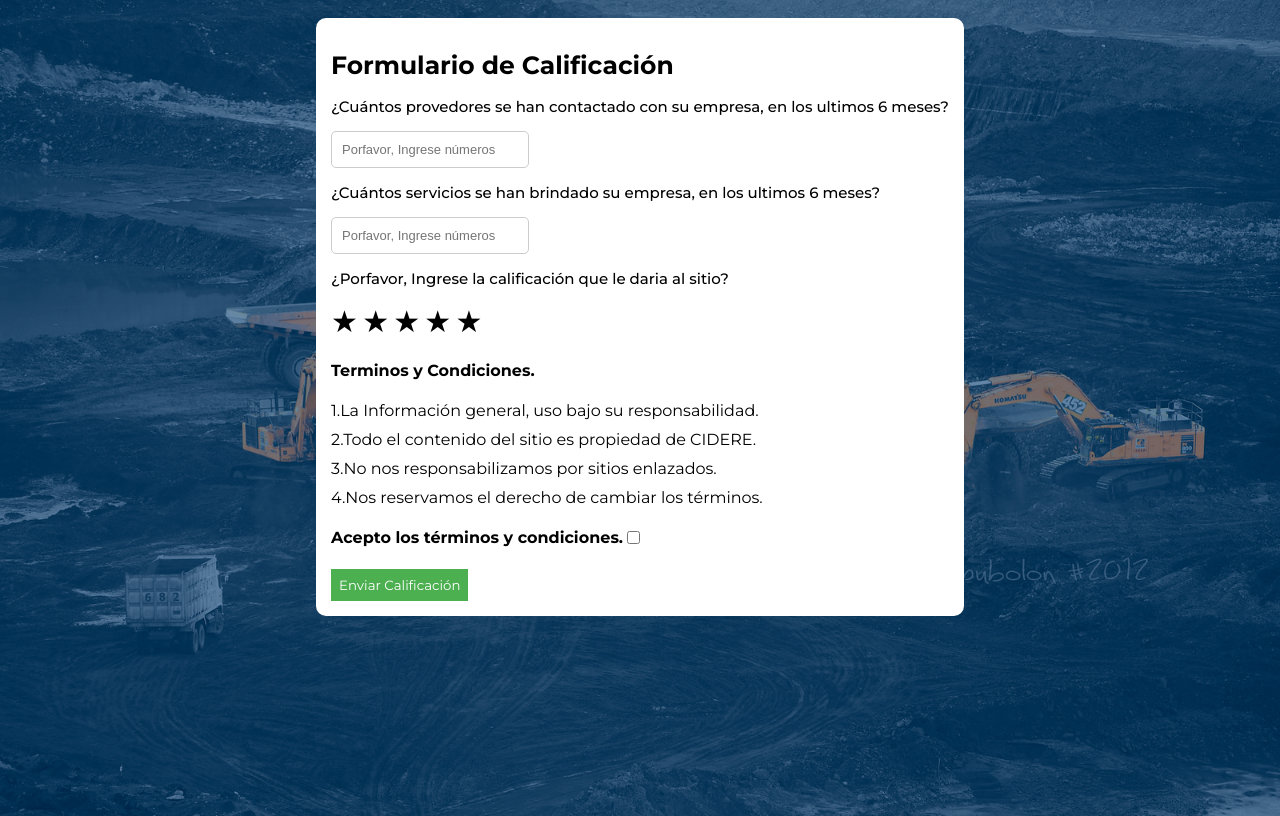
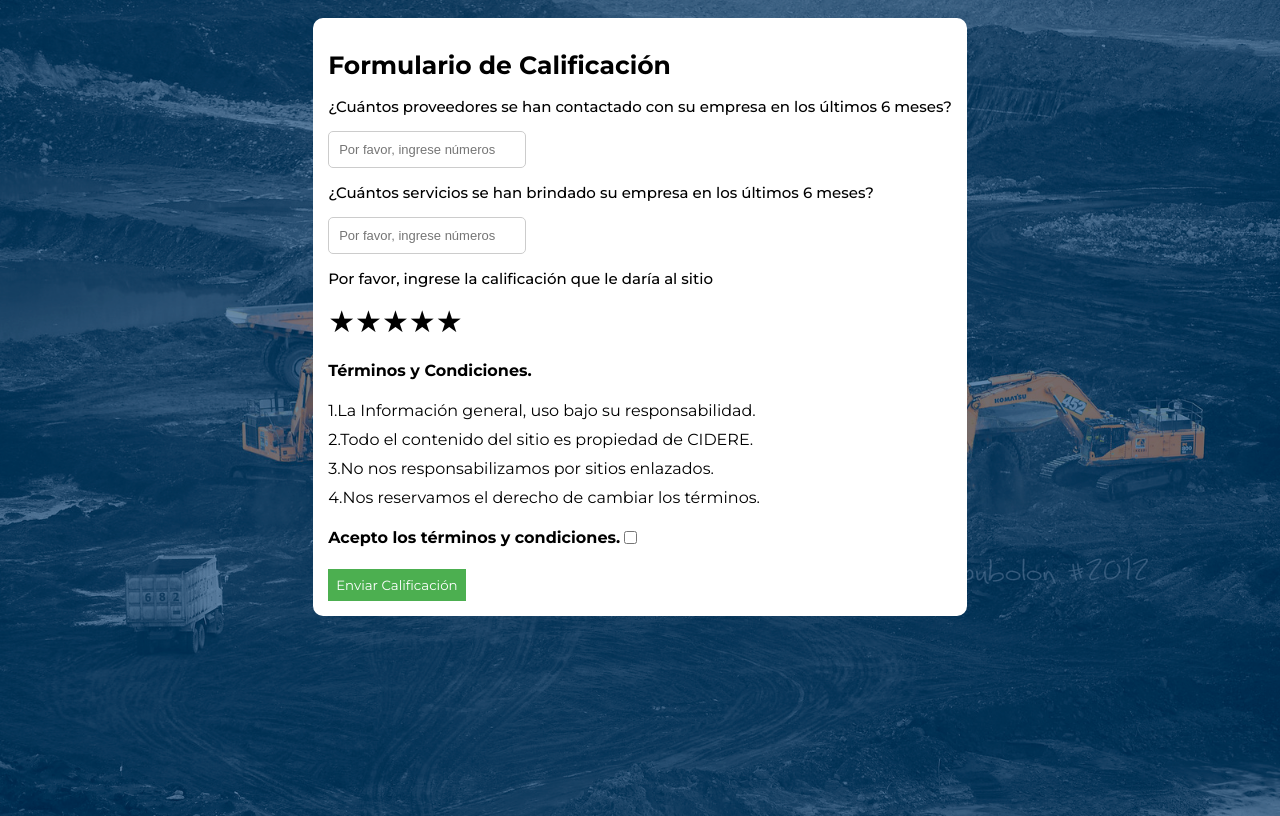
Before and after one commit to Bastian-Rojas/SoftwareCidere, a Django app: page /encuestas/ in a window 1280 px wide. Run offline with Django 4.2, Linux system fonts and the light colour scheme.

Commit message:
version 3

```diff
--- a/cidere_userdb/cidere_userdb/urls.py
+++ b/cidere_userdb/cidere_userdb/urls.py
@@ -31,5 +31,5 @@ urlpatterns = [
     path('cargar-tipo_empresa/', views.cargar_tipo_empresa, name='cargar_tipo_empresa'),
     path('cargar-tamanos_empresa/', views.cargar_tamanos_empresa, name='cargar_tamanos_empresa'),
     path('resultados/', views.resultado_busqueda, name='resultados'),
-    path('encuestas/', views.cargar_encuestas, name='cargar_encuestas'),
+    path('encuestas/', views.cargar_encuestas, name='encuestas'),
    ]
--- a/cidere_userdb/usuarios/admin.py
+++ b/cidere_userdb/usuarios/admin.py
@@ -1,5 +1,5 @@
 from django.contrib import admin
-from .models import Usuario,Region, Provincia, Comuna, Rubro, Tipo_Empresa, Tamano_Empresa
+from .models import Usuario,Region, Provincia, Comuna, Rubro, Tipo_Empresa, Tamano_Empresa, Encuesta
 
 admin.site.register(Usuario)
 admin.site.register(Region)
@@ -8,3 +8,4 @@ admin.site.register(Comuna)
 admin.site.register(Rubro)
 admin.site.register(Tipo_Empresa)
 admin.site.register(Tamano_Empresa)
+admin.site.register(Encuesta)
--- a/cidere_userdb/usuarios/templates/encuestas.html
+++ b/cidere_userdb/usuarios/templates/encuestas.html
@@ -98,23 +98,21 @@
         <div class="content">
             <h1 class="titleForm">Formulario de Calificación</h1>
 
-            <div id="encuestaForm">
+            <form id="encuestaForm" action="{% url 'encuestas' %}" method="POST">
+                {% csrf_token %}
+
                 <div class="form-group">
-                    <h3 class="subtitle">¿Cuántos provedores se han contactado con su empresa, en los ultimos 6 meses?</h3>
-                    <input class="place" type="text" name="contProve" id="contProve" class="form-control" placeholder="Porfavor, Ingrese números">
+                    <h3 class="subtitle">¿Cuántos proveedores se han contactado con su empresa en los últimos 6 meses?</h3>
+                    <input class="place" type="text" name="contProve" id="contProve" class="form-control" placeholder="Por favor, ingrese números">
                 </div>
 
                 <div class="form-group">
-                    <h3 class="subtitle">¿Cuántos servicios se han brindado su empresa, en los ultimos 6 meses?</h3>
-                    <input class="place" type="text" name="contServ" id="contServ" class="form-control" placeholder="Porfavor, Ingrese números">
+                    <h3 class="subtitle">¿Cuántos servicios se han brindado su empresa en los últimos 6 meses?</h3>
+                    <input class="place" type="text" name="contServ" id="contServ" class="form-control" placeholder="Por favor, ingrese números">
                 </div>
-            <!--
-             <div class="adjunto-licitacion">
-                <h3 class="subtitle">Adjuntar PDF:</h3>
-                <input type="file" id="pdf" name="pdf" accept=".pdf" required>
-               </div>
-               -->
-               <h3 class="subtitle">¿Porfavor, Ingrese la calificación que le daria al sitio?</h3>
+
+                <h3 class="subtitle">Por favor, ingrese la calificación que le daría al sitio</h3>
+                <input type="hidden" name="rating" id="rating" value="0">
                 <div class="stars">
                     <form class="stard" id="stard" method="post" enctype="multipart/form-data">
                         <span class="star" data-value="5">★</span>
@@ -124,15 +122,36 @@
                         <span class="star" data-value="1">★</span>
 
                     </form>
+                </div>
+
+                <div class="terminosycondiciones">
+                    <h4 class="terms">Términos y Condiciones.</h4>
+                    <div class="listTerms">
+                        <span>1.La Información general, uso bajo su responsabilidad.</span>
+                        <span>2.Todo el contenido del sitio es propiedad de CIDERE.</span>
+                        <span>3.No nos responsabilizamos por sitios enlazados.</span>
+                        <span>4.Nos reservamos el derecho de cambiar los términos.</span>
+                    </div>
+                    <div class="confirmation">
+                        <h4>Acepto los términos y condiciones.</h4>
+                        <input class="check" type="checkbox" id="terminos" name="terminos">
+                    </div>
+                </div>
+
+                <div class="button">
+                    <button class="bsubmit" type="submit">Enviar Calificación</button>
+                </div>
+            </form>
+        </div>
+    </div>
     <script>
         document.addEventListener("DOMContentLoaded", function () {
             const stars = document.querySelectorAll(".star");
             const ratingInput = document.getElementById("rating");
 
-                            // Función para manejar la selección de estrellas
             function handleStarSelection(event) {
                 const selectedValue = parseInt(event.target.getAttribute("data-value"));
-                                ratingInput.value = selectedValue; // Actualiza el valor del input hidden
+                ratingInput.value = selectedValue;
 
                 stars.forEach(star => {
                     const value = parseInt(star.getAttribute("data-value"));
@@ -144,15 +163,13 @@
                 });
             }
 
-                            // Añadir evento clic a cada estrella
             stars.forEach(star => {
                 star.addEventListener("click", handleStarSelection);
             });
 
-                            // Cuando se carga la página, verifica si hay una calificación preseleccionada
             const preselectedRating = parseInt(document.querySelector(".stars").getAttribute("data-rating"));
             if (preselectedRating > 0) {
-                                ratingInput.value = preselectedRating; // Actualiza el valor del input hidden
+                ratingInput.value = preselectedRating;
 
                 stars.forEach(star => {
                     const value = parseInt(star.getAttribute("data-value"));
@@ -165,29 +182,5 @@
             }
         });
     </script>
-                </div>
-
-                <div class="terminosycondiciones">
-                   <h4 class="terms">Terminos y Condiciones.</h4>
-                        <div class="listTerms">
-                            <span>1.La Información general, uso bajo su responsabilidad.</span>
-                            <span>2.Todo el contenido del sitio es propiedad de CIDERE.</span>
-                            <span>3.No nos responsabilizamos por sitios enlazados.</span>
-                            <span>4.Nos reservamos el derecho de cambiar los términos.</span>
-                        </div>
-                            <div class="confirmation">
-                                <h4>Acepto los términos y condiciones.</h4>
-                                <input class="check" type="checkbox" id="terminos" name="terminos">
-                            </div>
-                    </div>
-                <div class="button">
-                    <button class="bsubmit">Enviar Calificación</button>
-                </div>
-            </div>
-            </div>
-        </div>
-
-    </div>
-
 </body>
 </html>
--- a/cidere_userdb/usuarios/views.py
+++ b/cidere_userdb/usuarios/views.py
@@ -5,7 +5,7 @@ from django.http import JsonResponse
 from django.contrib import messages
 from django.core.exceptions import ValidationError
 from django.core.validators import validate_email
-from .models import Usuario, Provincia, Comuna, Region, Rubro, Tipo_Empresa, Tamano_Empresa, Servicio
+from .models import Usuario, Provincia, Comuna, Region, Rubro, Tipo_Empresa, Tamano_Empresa, Servicio, Encuesta
 
 def cargar_regiones(request):
     regiones = Region.objects.all().order_by('id')
@@ -162,4 +162,28 @@ def resultado_busqueda(request):
     return render(request, 'resultados_busqueda.html', {'servicios': servicios, 'query': query})
 
 def cargar_encuestas(request):
+    if request.method == 'POST':
+        print('test2')
+        cont_proveedores = request.POST.get('contProve', 0)
+        cont_servicios = request.POST.get('contServ', 0)
+        calificacion_sitio = request.POST.get('rating', 0)
+        terminos_y_condiciones = request.POST.get('terminos', False)
+
+        # Obtener el usuario actualmente autenticado
+        usuario_actual = request.user
+
+        # Crear una nueva Encuesta asociada al usuario actual
+        encuesta = Encuesta.objects.create(
+            usuario=usuario_actual,
+            cont_proveedores=cont_proveedores,
+            cont_servicios=cont_servicios,
+            calificacion_sitio=calificacion_sitio,
+            terminos_y_condiciones=terminos_y_condiciones
+        )
+        encuesta.save()
+        print(encuesta)
+
+        # Redireccionar a alguna página después de guardar los datos
+        return redirect('index')  # Cambia '/gracias/' por la URL que desees
+    print('test')
     return render(request, 'encuestas.html')
```
Also changed, not shown: cidere_userdb/usuarios/models.py (+9 -14 lines), cidere_userdb/db.sqlite3, cidere_userdb/usuarios/migrations/0017_auto_20231201_0909.py (added). Lines whose indentation alone changed are shown as unchanged.
